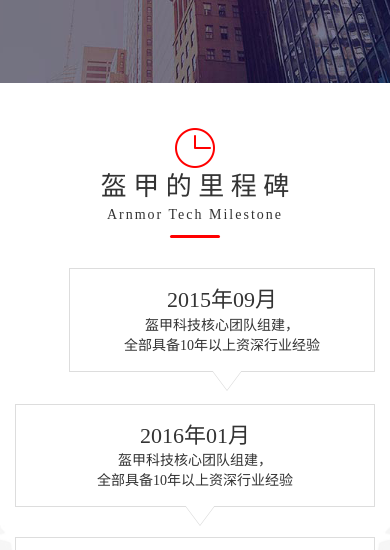
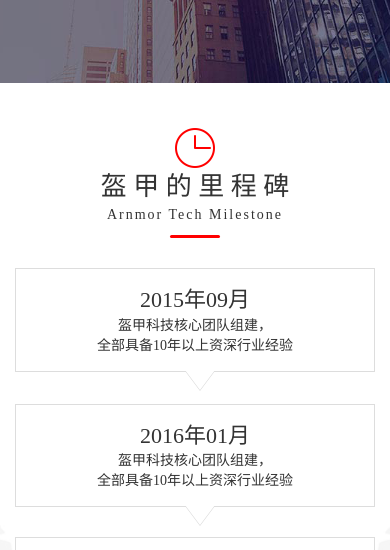
Before and after one commit to abbyqin/Armor, a plain HTML site: page about.html in a window 390 px wide. Shown: the part 217-767 px from the top of the page. Drawn offline with nearby package versions, Linux system fonts and the light colour scheme.

Commit message:
Add files via upload

```diff
--- a/css/style.css
+++ b/css/style.css
@@ -354,11 +354,11 @@ img{
 	background-position: left center;
 }
 .buble {
-	max-width: 450px;
 	padding: 15px 15%;
 	border: 1px solid #ddd;
 	position: relative;
 	    background-color: rgba(255, 255, 255, 0);
+
 }
 .radio{
 	position: relative;
@@ -751,6 +751,9 @@ img{
 	.buble-right {
 		margin-left: 0;
 	}
+	.buble{
+		width: 100%;
+	}
 	.angle-bottom,.angle-small-bottom{
 		display: block;
 	}
```
